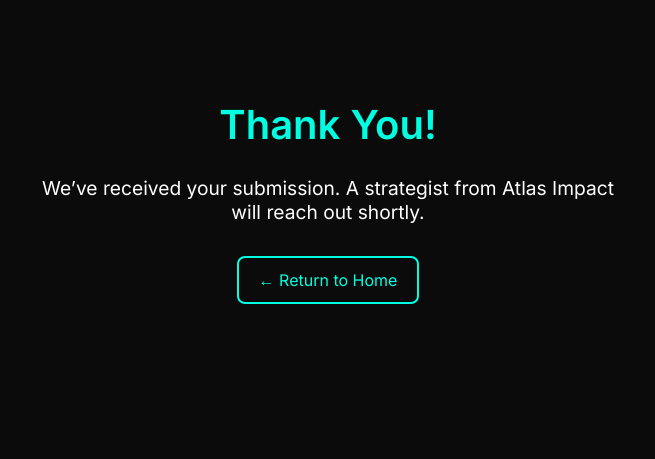
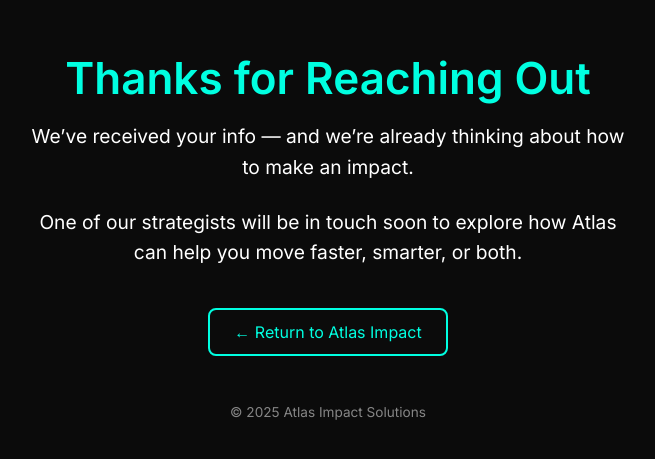
Before and after one commit to theatlasimpact/atlas-impact-thank-you, a plain HTML site: page index.html in a window 1280 px wide. Shown: the part 211-670 px from the top of the page, without its empty margins (312-967 px from the left). Drawn offline with Linux system fonts and the light colour scheme.

Commit message:
Update index.html

```diff
--- a/index.html
+++ b/index.html
@@ -3,12 +3,12 @@
 <head>
   <meta charset="UTF-8" />
   <meta name="viewport" content="width=device-width, initial-scale=1.0" />
-  <title>Thank You | Atlas Impact Solutions</title>
+  <title>Thank You | Atlas Impact</title>
 
   <!-- Favicon -->
   <link rel="icon" href="https://theatlasimpact.com/favicon.ico" type="image/x-icon" />
 
-  <!-- Font: Inter (replace if you use a different one) -->
+  <!-- Font: Inter (Google Fonts) -->
   <link href="https://fonts.googleapis.com/css2?family=Inter:wght@400;600&display=swap" rel="stylesheet" />
 
   <style>
@@ -22,41 +22,62 @@
       flex-direction: column;
       align-items: center;
       justify-content: center;
-      height: 100vh;
       text-align: center;
+      min-height: 100vh;
+      padding: 2rem;
     }
 
     h1 {
+      font-size: 2.75rem;
       color: #00ffe1;
-      font-size: 2.5rem;
-      margin-bottom: 0.5rem;
+      margin-bottom: 1rem;
     }
 
     p {
       font-size: 1.2rem;
+      line-height: 1.6;
       max-width: 600px;
-      margin-bottom: 2rem;
+      margin: 0 0 1.5rem;
     }
 
-    a {
+    a.button {
       display: inline-block;
-      padding: 0.75rem 1.25rem;
+      margin-top: 1rem;
+      padding: 0.75rem 1.5rem;
       border: 2px solid #00ffe1;
+      border-radius: 8px;
       color: #00ffe1;
       text-decoration: none;
-      border-radius: 8px;
-      transition: all 0.3s ease;
+      font-weight: 500;
+      transition: background 0.3s, color 0.3s;
     }
 
-    a:hover {
+    a.button:hover {
       background: #00ffe1;
       color: #0b0b0b;
+    }
+
+    footer {
+      margin-top: 3rem;
+      font-size: 0.85rem;
+      opacity: 0.5;
     }
   </style>
 </head>
 <body>
-  <h1>Thank You!</h1>
-  <p>We’ve received your submission. A strategist from Atlas Impact will reach out shortly.</p>
-  <a href="https://theatlasimpact.com">← Return to Home</a>
+
+  <h1>Thanks for Reaching Out</h1>
+  <p>
+    We’ve received your info — and we’re already thinking about how to make an impact.
+  </p>
+  <p>
+    One of our strategists will be in touch soon to explore how Atlas can help you move faster, smarter, or both.
+  </p>
+  <a class="button" href="https://theatlasimpact.com">← Return to Atlas Impact</a>
+
+  <footer>
+    © 2025 Atlas Impact Solutions
+  </footer>
+
 </body>
 </html>
```
